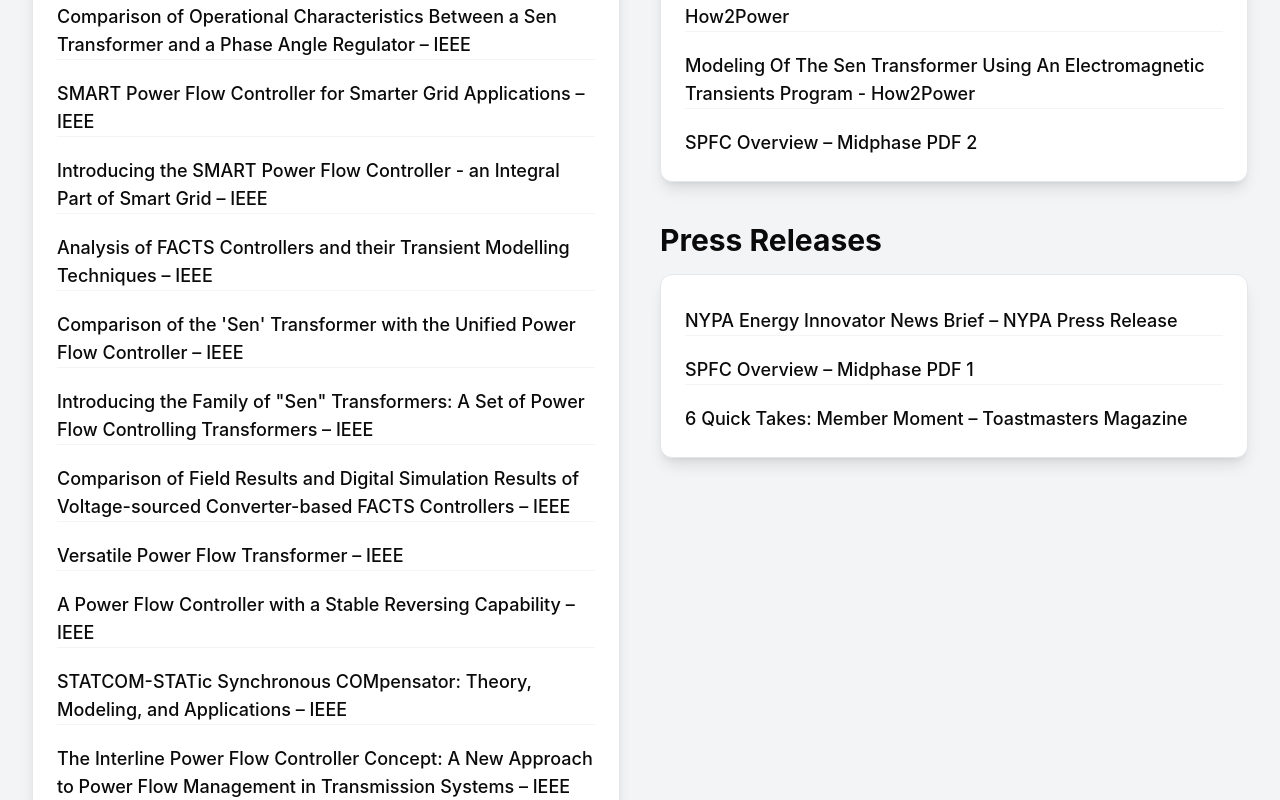
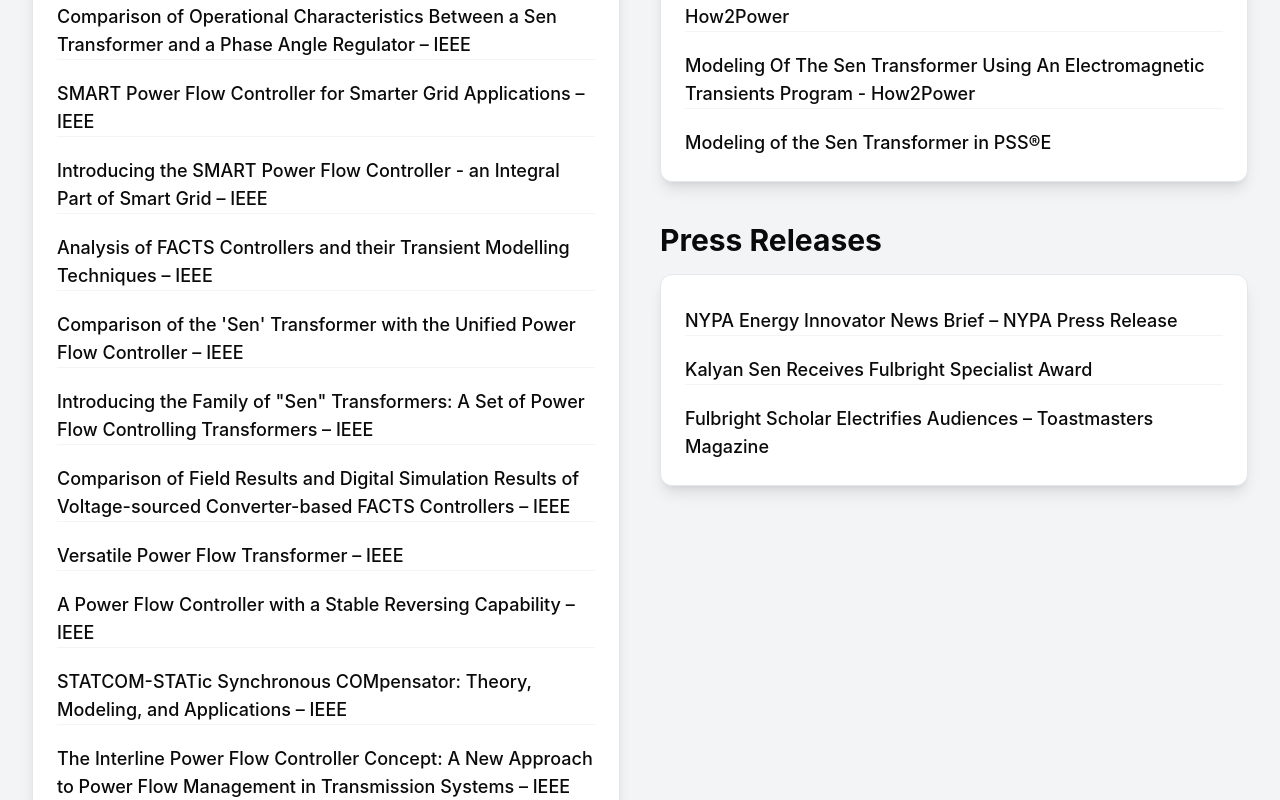
Before and after one commit to senjm26/Sen-Transformer-Website-v2, a Next.js app: page / in a window 1280 px wide. Shown: the part 4460-5260 px from the top of the page. Built offline with nearby package versions, Linux system fonts and the light colour scheme.

Commit message:
updated links1

```diff
--- a/app/page.tsx
+++ b/app/page.tsx
@@ -396,7 +396,7 @@
                                         <li className="pt-2"><a href="https://www.how2power.com/pdf_view.php?url=/newsletters/1702/articles/H2PToday1702_design_Sen.pdf" target="_blank" className="block text-lg font-medium text-[#0A0A0A] hover:text-[#3B82F6] transition-all duration-200 hover:translate-x-1">Phase Angle Regulation Versus Impedance Regulation: Which Offers Greater Control Of Power Flow On the Grid? – How2Power</a></li>
                                         <li className="pt-2"><a href="https://www.how2power.com/pdf_view.php?url=/newsletters/1803/articles/H2PToday1803_design_Sen.pdf" target="_blank" className="block text-lg font-medium text-[#0A0A0A] hover:text-[#3B82F6] transition-all duration-200 hover:translate-x-1">Modeling Of The Sen Transformer Using An Electromagnetic Transients Program - How2Power</a></li>
                                         <li className="pt-2 flex justify-between items-center hover:bg-gray-50 transition-all duration-200">
-                                            <a href="http://files.midphasesitebuilder.com/ad/33/ad335f60-d07b-4b8b-a9a3-ef0b6ab450ee.pdf" target="_blank" className="block text-lg font-medium text-[#0A0A0A] hover:text-[#3B82F6] transition-all duration-200 hover:translate-x-1">SPFC Overview – Midphase PDF 2</a></li>
+                                            <a href="http://files.midphasesitebuilder.com/ad/33/ad335f60-d07b-4b8b-a9a3-ef0b6ab450ee.pdf" target="_blank" className="block text-lg font-medium text-[#0A0A0A] hover:text-[#3B82F6] transition-all duration-200 hover:translate-x-1">Modeling of the Sen Transformer in PSS®E</a></li>
                                     </ul>
                                 </section>
 
@@ -404,8 +404,8 @@
                                     <h2 className="text-3xl font-bold mb-4 text-[#0A0A0A]">Press Releases</h2>
                                     <ul className="space-y-3 bg-white p-6 rounded-xl shadow-lg border border-gray-200 divide-y divide-gray-100">
                                         <li className="pt-2"><a href="https://www.nypa.gov/news/press-releases/2021/20211028-transformer" target="_blank" className="block text-lg font-medium text-[#0A0A0A] hover:text-[#3B82F6] transition-all duration-200 hover:translate-x-1">NYPA Energy Innovator News Brief – NYPA Press Release</a></li>
-                                        <li className="pt-2"><a href="http://files.midphasesitebuilder.com/54/d3/54d32047-3264-4c9b-8394-6354200ab653.pdf" target="_blank" className="block text-lg font-medium text-[#0A0A0A] hover:text-[#3B82F6] transition-all duration-200 hover:translate-x-1">SPFC Overview – Midphase PDF 1</a></li>
-                                        <li className="pt-2"><a href="https://www.toastmasters.org/magazine/magazine-issues/2019/jan/6-quick-takes-member-moment" target="_blank" className="block text-lg font-medium text-[#0A0A0A] hover:text-[#3B82F6] transition-all duration-200 hover:translate-x-1">6 Quick Takes: Member Moment – Toastmasters Magazine</a></li>
+                                        <li className="pt-2"><a href="http://files.midphasesitebuilder.com/54/d3/54d32047-3264-4c9b-8394-6354200ab653.pdf" target="_blank" className="block text-lg font-medium text-[#0A0A0A] hover:text-[#3B82F6] transition-all duration-200 hover:translate-x-1">Kalyan Sen Receives Fulbright Specialist Award</a></li>
+                                        <li className="pt-2"><a href="https://www.toastmasters.org/magazine/magazine-issues/2019/jan/6-quick-takes-member-moment" target="_blank" className="block text-lg font-medium text-[#0A0A0A] hover:text-[#3B82F6] transition-all duration-200 hover:translate-x-1">Fulbright Scholar Electrifies Audiences – Toastmasters Magazine</a></li>
                                     </ul>
                                 </section>
                             </div>
@@ -517,7 +517,7 @@
                                         <ul className="list-disc list-inside space-y-2 text-[#9CA3AF] ml-4">
                                             <li><strong>FACTS Pioneer:</strong> Elevated to <strong>IEEE Fellow</strong> for the development and application of power flow control technology, stemming from his work on Flexible Alternating Current Transmission Systems (FACTS) at Westinghouse.</li>
                                             <li><strong>Publications & Patents:</strong> Authored or coauthored over <strong>25 peer-reviewed publications, 8 patents, and 2 books</strong>, including <em>Introduction to FACTS Controllers</em>.</li>
-                                            <li><strong>Global Recognition:</strong> Licensed <strong>Professional Engineer (PE)</strong>. Served as a <strong>Fulbright Specialist</strong> (2017-2022) and an <strong>IEEE PES Distinguished Lecturer</strong> (2002-).</li>
+                                            <li><strong>Global Recognition:</strong> Licensed <strong>Professional Engineer (PE)</strong>. Served as a <strong>Fulbright Specialist</strong> (2017-2022) and an <strong>IEEE PES Distinguished Lecturer</strong> (2002-Present).</li>
                                             <li><strong>Industry Experience:</strong> Over 30 years of engineering and advisory experience with <strong>Westinghouse/Successors</strong> and <strong>ABB</strong>.</li>
                                             <li><strong>IEEE Leadership:</strong> Extensive volunteer service, including AdCom Member of the IEEE Power Electronics Society (PELS) and Chair of the IEEE Pittsburgh Section (awarded "Outstanding Large Section," 2005).</li>
                                         </ul>
```
